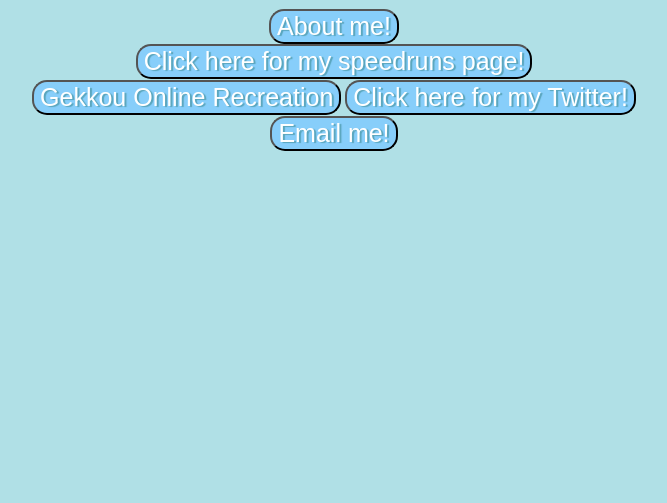
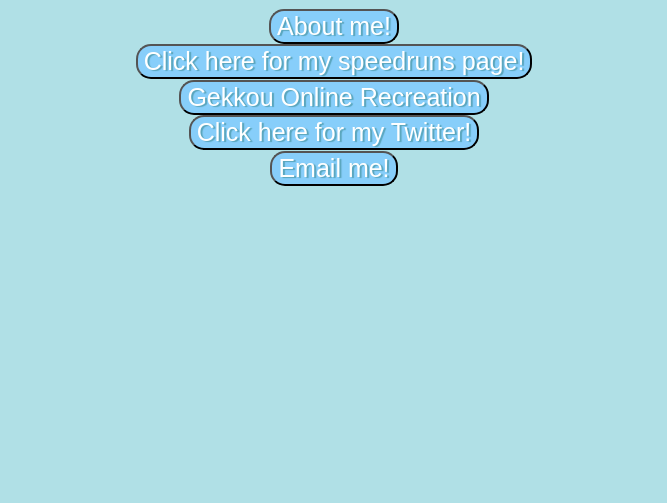
Before and after one commit to trist-in/website, a plain HTML site: page index.html in a window 1280 px wide. Shown: the part 297-800 px from the top of the page, without its empty margins (306-973 px from the left). Drawn offline with Linux system fonts and the light colour scheme.

Commit message:
fixed index

```diff
--- a/index.html
+++ b/index.html
@@ -30,12 +30,7 @@
         <button>Click here for my speedruns page!</button>
       </form>
       <br />
-      <form
-        style="display: inline"
-        action="GekkouProject.html"
-        method="get"
-        target="_blank"
-      >
+      <form class="center">
         <a href="GekkouProject.html"></a
         ><button>Gekkou Online Recreation</button>
       </form>
```
